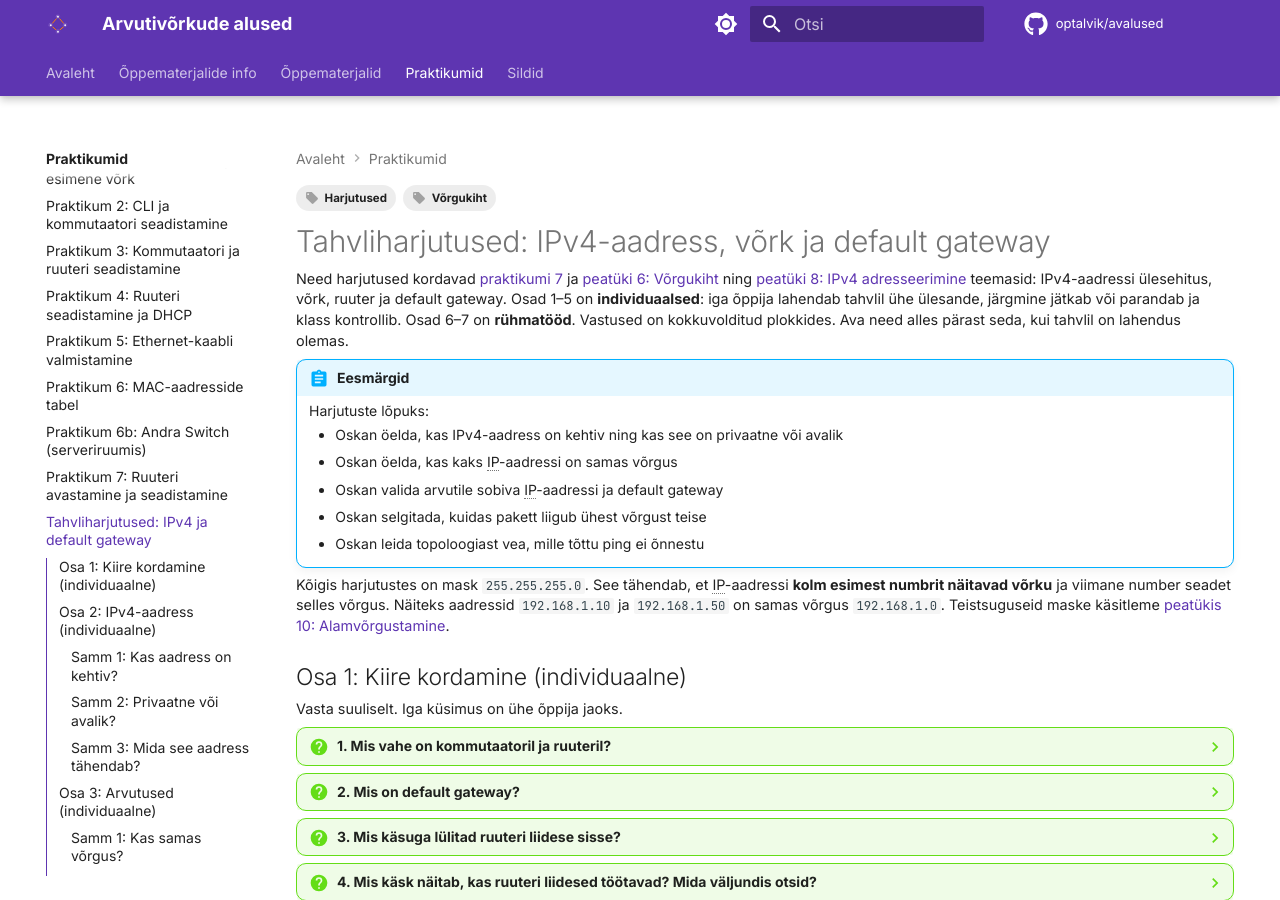
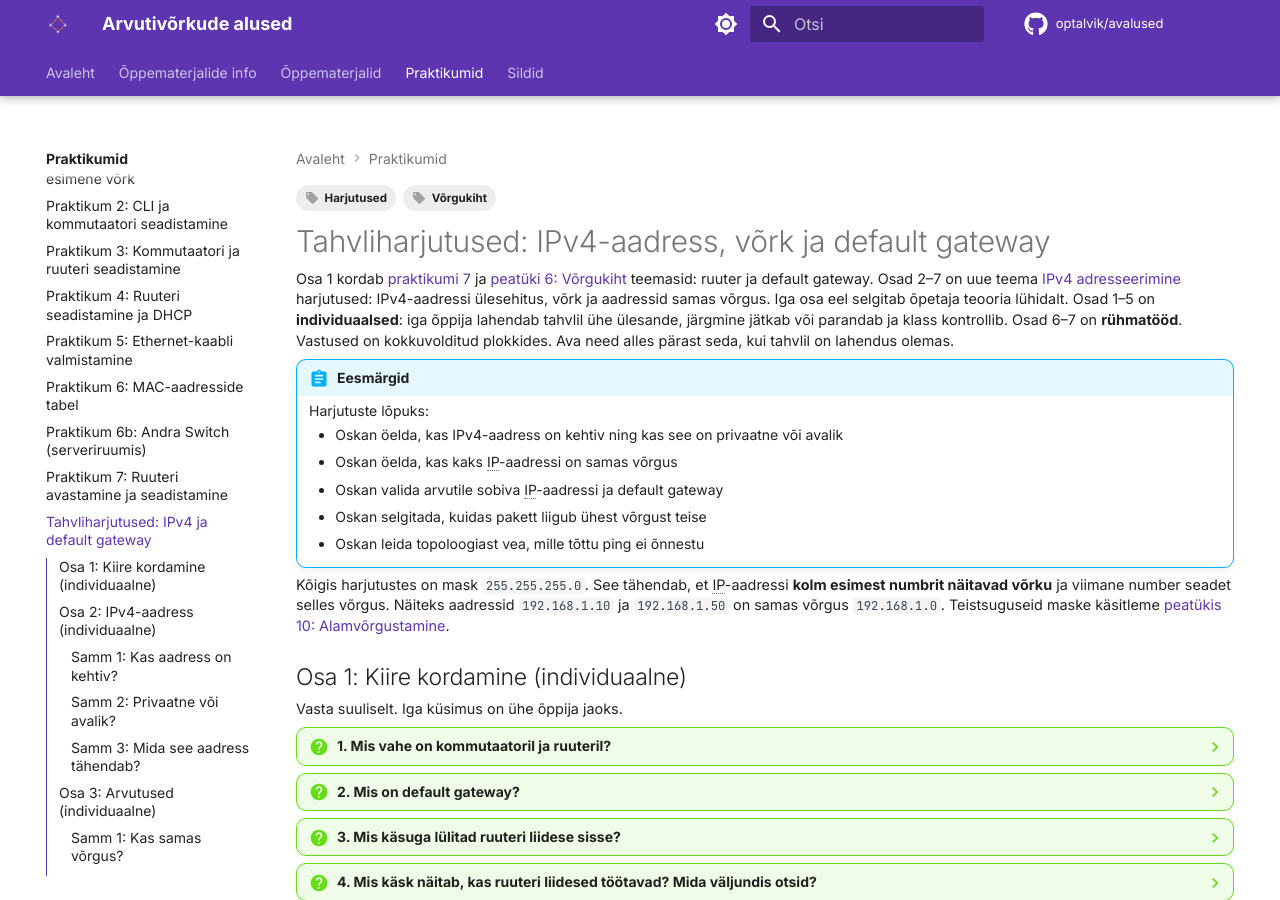
Before and after one commit to optalvik/avalused, an MkDocs documentation site: the page built from docs/praktikumid/harjutused_vorgukiht.md, in a window 1280 px wide and 900 px high. Built offline with MkDocs 1.6.1 and Material for MkDocs 9.7.7, drawn with Linux system fonts in a browser that asks for light colours; comment, search, counter and statistics services are not loaded.

Commit message:
Tahvliharjutused: IPv4 on uus teema, osa 1 kordab võrgukihti

```diff
--- a/docs/praktikumid/harjutused_vorgukiht.md
+++ b/docs/praktikumid/harjutused_vorgukiht.md
@@ -6,7 +6,7 @@ tags:
 
 # Tahvliharjutused: IPv4-aadress, võrk ja default gateway
 
-Need harjutused kordavad [praktikumi 7](praktikum_07.md) ja [peatüki 6: Võrgukiht](../teooria/06_vorgukiht.md) ning [peatüki 8: IPv4 adresseerimine](../teooria/08_ipv4.md) teemasid: IPv4-aadressi ülesehitus, võrk, ruuter ja default gateway. Osad 1–5 on **individuaalsed**: iga õppija lahendab tahvlil ühe ülesande, järgmine jätkab või parandab ja klass kontrollib. Osad 6–7 on **rühmatööd**. Vastused on kokkuvolditud plokkides. Ava need alles pärast seda, kui tahvlil on lahendus olemas.
+Osa 1 kordab [praktikumi 7](praktikum_07.md) ja [peatüki 6: Võrgukiht](../teooria/06_vorgukiht.md) teemasid: ruuter ja default gateway. Osad 2–7 on uue teema [IPv4 adresseerimine](../teooria/08_ipv4.md) harjutused: IPv4-aadressi ülesehitus, võrk ja aadressid samas võrgus. Iga osa eel selgitab õpetaja teooria lühidalt. Osad 1–5 on **individuaalsed**: iga õppija lahendab tahvlil ühe ülesande, järgmine jätkab või parandab ja klass kontrollib. Osad 6–7 on **rühmatööd**. Vastused on kokkuvolditud plokkides. Ava need alles pärast seda, kui tahvlil on lahendus olemas.
 
 !!! abstract "Eesmärgid"
     Harjutuste lõpuks:
```
